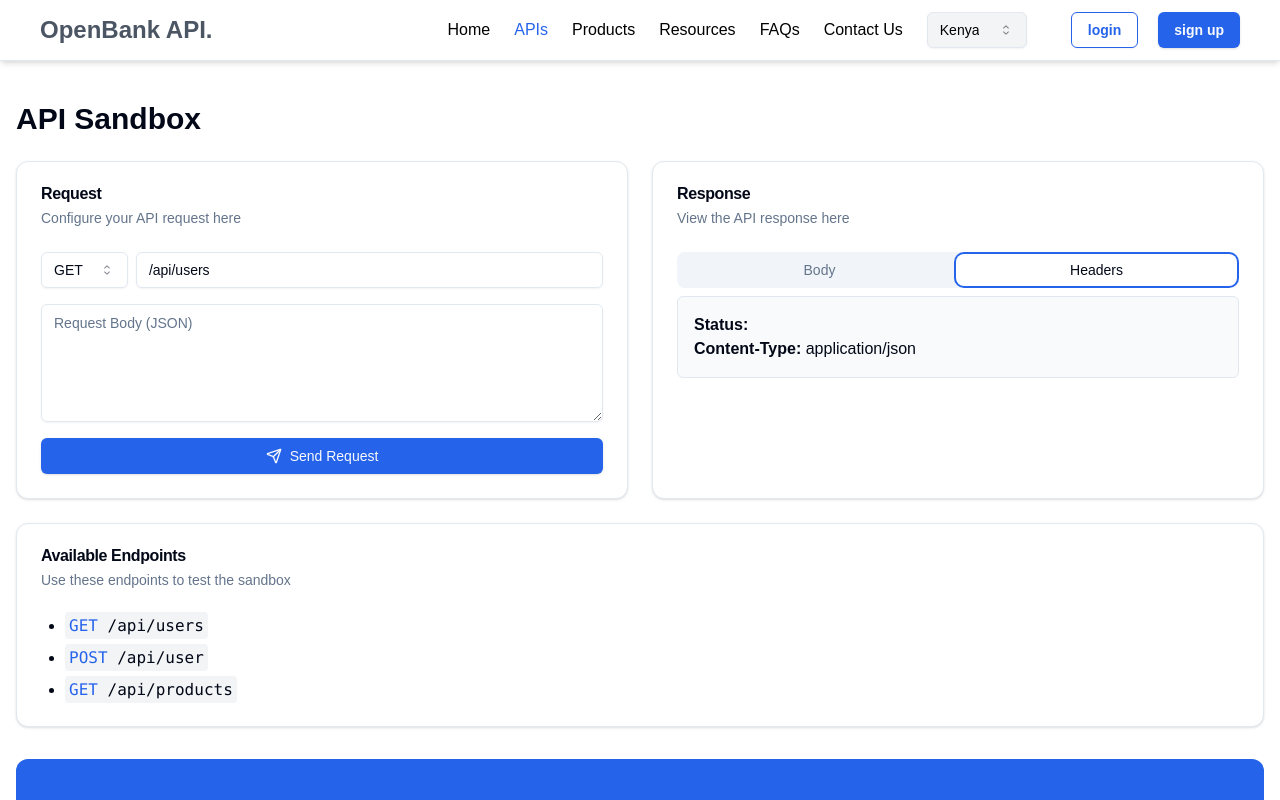
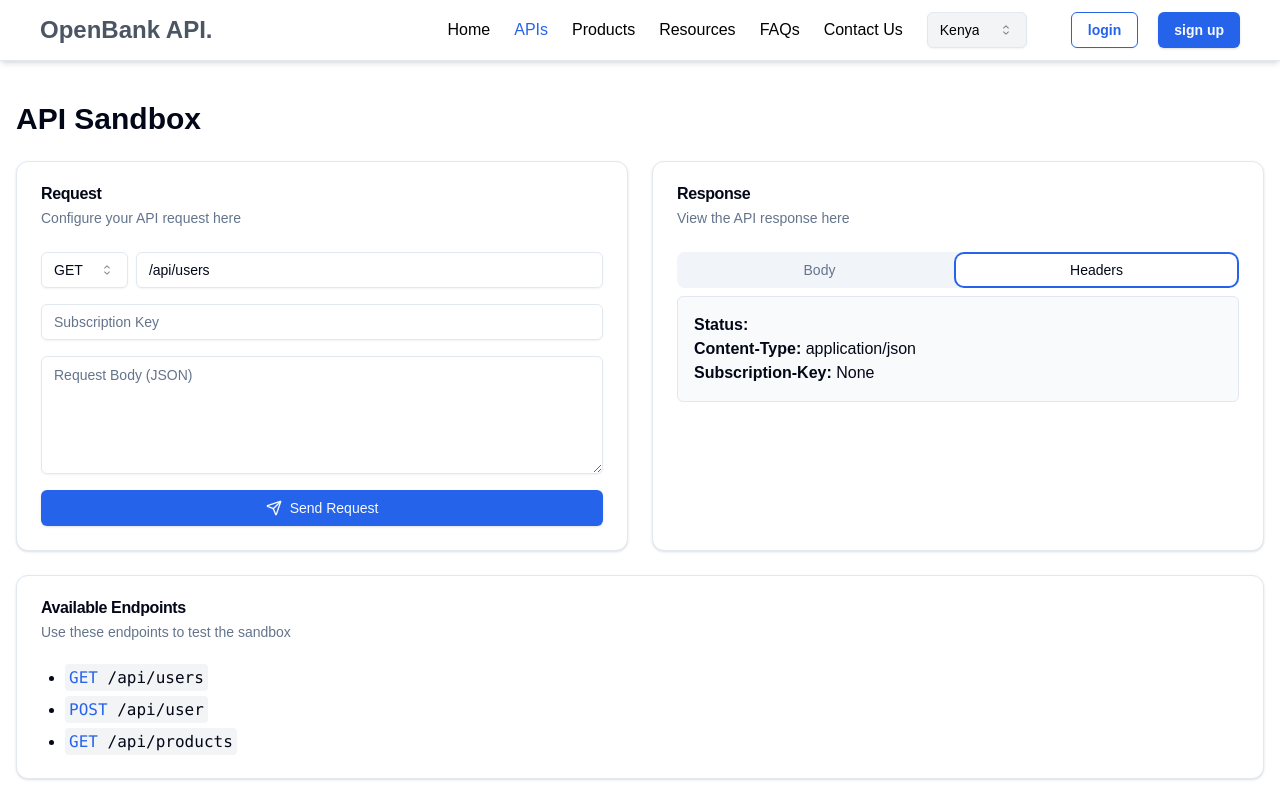
Before and after one commit to abhijayrajvansh/ncba-client, a Next.js app: page /apis/sandbox in a window 1280 px wide. Both pictures are taken after a click on the tab "Headers". Shown: the top 800 px of the page. Built offline with nearby package versions, Linux system fonts and the light colour scheme.

Commit message:
update: supoort for subscription key added

```diff
--- a/components/pages/Sandbox.tsx
+++ b/components/pages/Sandbox.tsx
@@ -28,10 +28,36 @@ export default function Sandbox () {
   const [requestBody, setRequestBody] = useState('')
   const [response, setResponse] = useState('')
   const [responseStatus, setResponseStatus] = useState('')
+  const [headers, setHeaders] = useState({ 'Subscription-Key': '' })
+
+  const isValidSubscriptionKey = (subscriptionKey: string) => {
+    const response = false;
+
+    // validation logic for subs keys
+    if (subscriptionKey === 'bjHY1LOwXfIzBwJXYnR4hCLcrO7sN2mz5gM2hTNqO8') return true;
+
+    return response;
+  }
 
   const handleSubmit = (e: React.FormEvent) => {
     e.preventDefault()
+
     const mockResponse = mockEndpoints[endpoint]
+
+    // checking for subscription key
+    if (!headers['Subscription-Key']) {
+      setResponseStatus('403 Forbidden')
+      setResponse(JSON.stringify({ error: 'Missing subscription key' }, null, 2))
+      return
+    }
+
+    // validating subscription keys
+    if (!isValidSubscriptionKey(headers['Subscription-Key'])) {
+      setResponseStatus('403 Forbidden')
+      setResponse(JSON.stringify({ error: 'Invalid subscription key' }, null, 2))
+      return
+    }
+
     if (mockResponse && mockResponse.method === method) {
       setResponseStatus('200 OK')
       setResponse(JSON.stringify(mockResponse.response, null, 2))
@@ -71,6 +97,12 @@ export default function Sandbox () {
                   className="flex-grow"
                 />
               </div>
+              <Input
+                placeholder="Subscription Key"
+                value={headers['Subscription-Key']}
+                onChange={(e) => setHeaders({ ...headers, 'Subscription-Key': e.target.value })}
+                className="w-full"
+              />
               <Textarea
                 placeholder="Request Body (JSON)"
                 value={requestBody}
@@ -103,6 +135,7 @@ export default function Sandbox () {
               <TabsContent value="headers" className="p-4 border rounded-md bg-gray-50">
                 <p><strong>Status:</strong> {responseStatus}</p>
                 <p><strong>Content-Type:</strong> application/json</p>
+                <p><strong>Subscription-Key:</strong> {headers['Subscription-Key'] || 'None'}</p>
               </TabsContent>
             </Tabs>
           </CardContent>
```
